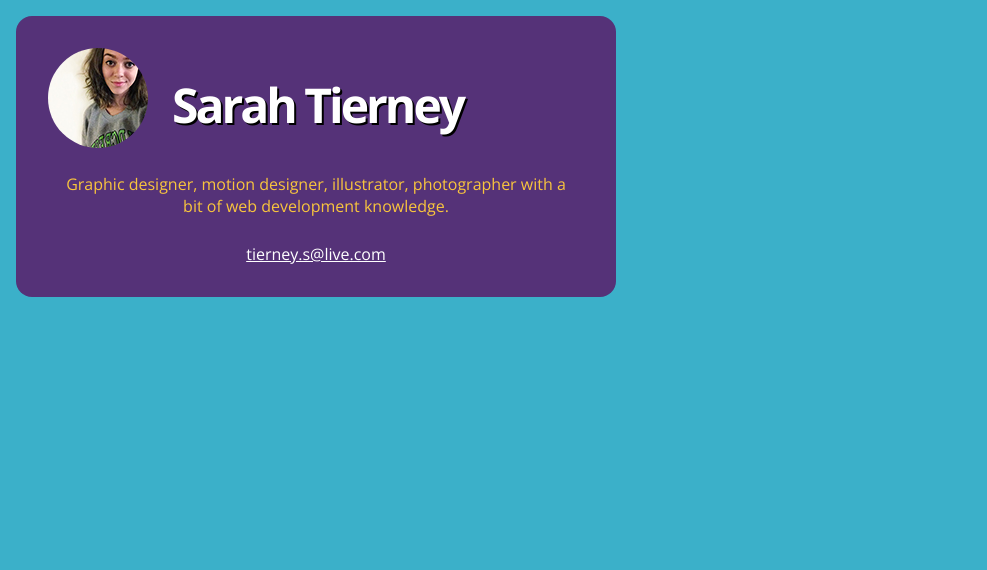
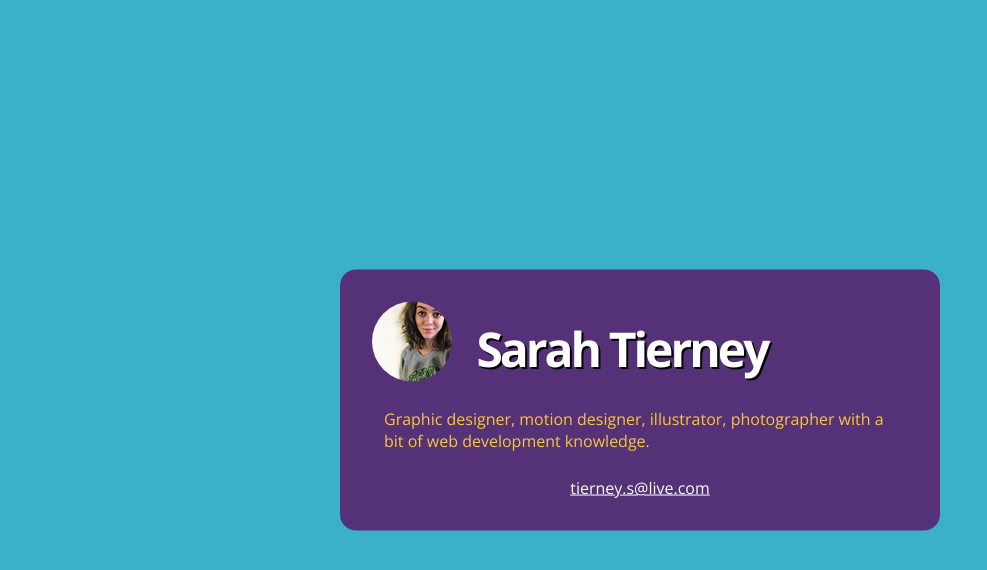
Before and after one commit to SarahTierney/portfolio, a plain HTML site: page index.html in a window 1280 px wide. Shown: the whole page, without its empty margins (0-987 px from the left). Drawn offline with nearby package versions, Linux system fonts and the light colour scheme.

Commit message:
fixed alignment

```diff
--- a/css/main.css
+++ b/css/main.css
@@ -28,16 +28,12 @@ header {
 }
 
 main {
-  background-color: #553278;
-  padding: 2em;
-  border-radius: 1rem;
-  max-width: 600px;
+  align-items: center;
   text-align: center;
-  align-items: center;
 }
 
 img {
-  width: 100px;
+  width: 15%;
   border-radius: 5rem;
 }
 
@@ -55,6 +51,7 @@ h2 {
   font-weight: 300;
   color: #f9c53d;
   padding: 0.75em;
+  text-align: left;
 }
 
 a {
@@ -70,7 +67,16 @@ footer {
 }
 
 .content {
-  margin: auto;
+  margin: 0;
+  position: absolute;
+  top: 50%;
+  left: 50%;
+  transform: translate(-50%, -50%);
+  background-color: #553278;
+  padding: 2em;
+  border-radius: 1rem;
+  max-width: 600px;
+
 }
 
 @media only screen and (min-width: 10em) {
--- a/index.html
+++ b/index.html
@@ -13,7 +13,8 @@
 </header>
 
 <body>
-<main class="">
+<main>
+
 <div class="content">
   <div class="grid grid-middle">
     <img src="images/icon.jpg" alt="">
@@ -22,12 +23,8 @@
     <h2>Graphic designer, motion designer, illustrator, photographer with a bit of web development knowledge.</h2>
     <a href="mailto:tierney.s@live.com">tierney.s@live.com</a>
   </div>
+
 </main>
-
-<footer class="">
-    <div class="grid grid-middle">
-  </div>
-</footer>
 
 </body>
 </html>
```
